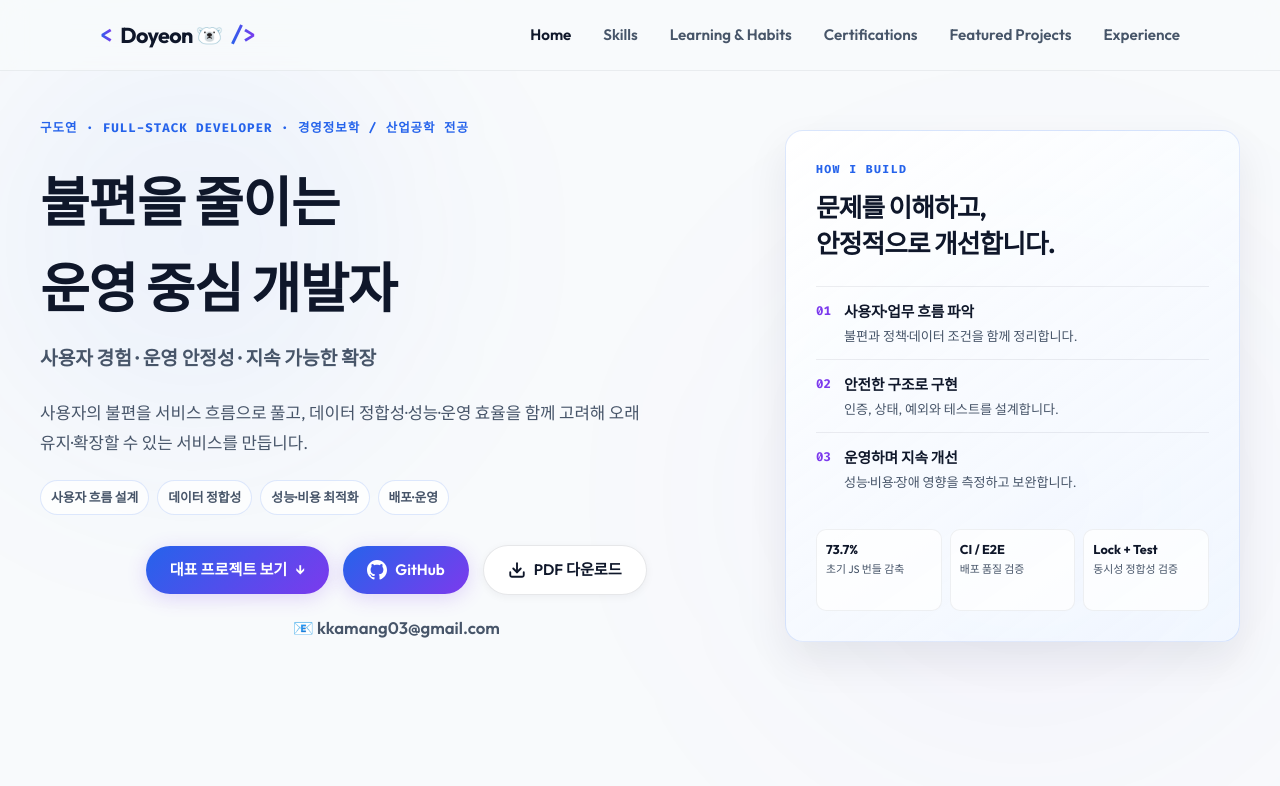
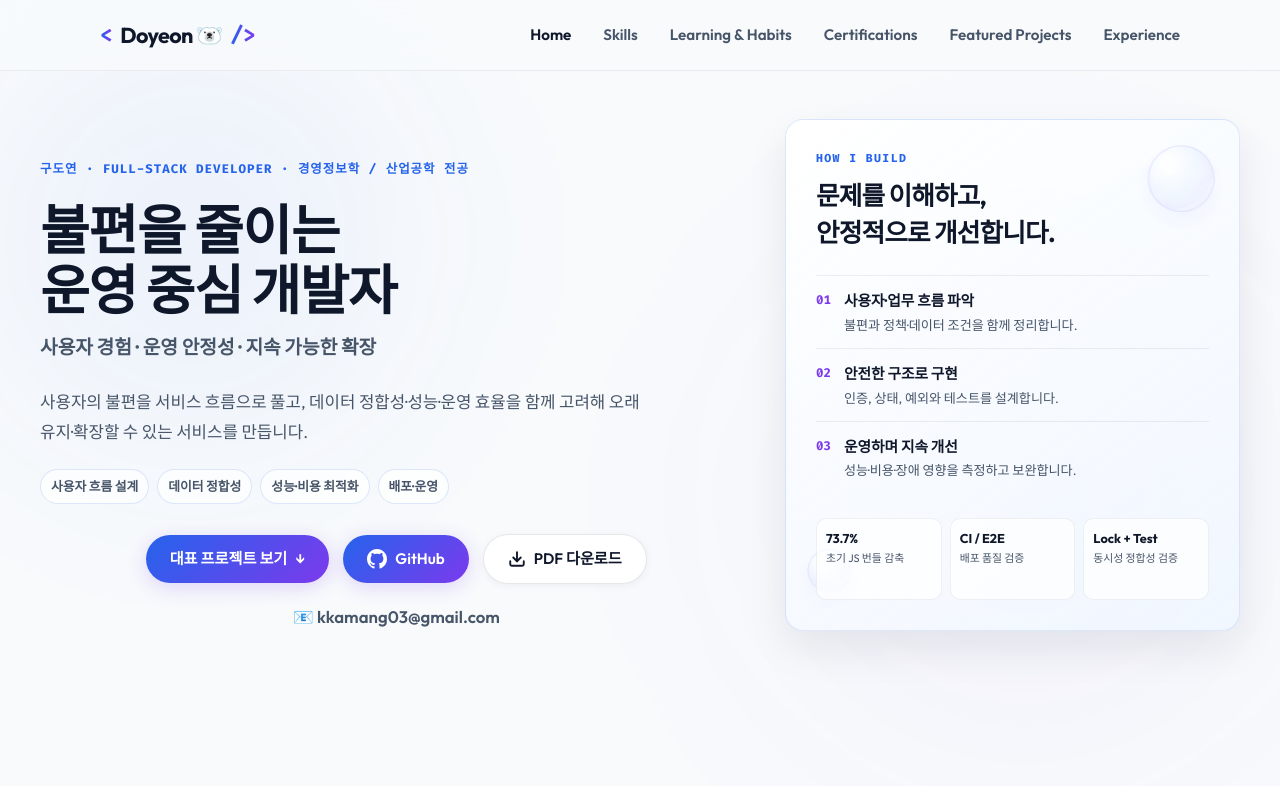
Before and after one commit to dorigum/doyeon-portfolio, a React (Vite) app: page / in a window 1280 px wide. Shown: the top 786 px of the page. Built offline with nearby package versions, Linux system fonts and the light colour scheme.

Commit message:
style: refine hero motion and card reveal order

```diff
--- a/src/index.css
+++ b/src/index.css
@@ -258,7 +258,7 @@ header {
 
 .hero-grid {
   display: grid;
-  grid-template-columns: 1.22fr 0.78fr;
+  grid-template-columns: minmax(0, 1.22fr) minmax(360px, 0.78fr);
   gap: 32px;
   align-items: flex-end;
 }
@@ -266,12 +266,14 @@ header {
 .hero-content {
   display: flex;
   flex-direction: column;
+  min-width: 0;
   align-items: flex-start;
   text-align: left;
 }
 
 .hero-code-panel {
   display: flex;
+  min-width: 0;
   justify-content: flex-end;
   align-items: flex-end;
   width: 100%;
@@ -409,6 +411,7 @@ header {
   font-weight: 800;
   font-family: 'Outfit', 'Noto Sans KR', sans-serif;
   color: var(--text-primary);
+  line-height: 1.12;
   margin-bottom: 12px;
   letter-spacing: -0.02em;
 }
@@ -447,6 +450,9 @@ header {
 }
 
 .impact-panel {
+  position: relative;
+  isolation: isolate;
+  overflow: hidden;
   width: 100%;
   max-width: 455px;
   margin-left: auto;
@@ -455,6 +461,63 @@ header {
   border-radius: 18px;
   background: linear-gradient(145deg, rgba(255, 255, 255, 0.94), rgba(239, 246, 255, 0.8));
   box-shadow: 0 18px 42px rgba(15, 23, 42, 0.08);
+  animation: panel-float 7s ease-in-out infinite;
+}
+
+.impact-panel::before,
+.impact-panel::after {
+  content: '';
+  position: absolute;
+  z-index: 0;
+  border: 1px solid rgba(99, 102, 241, 0.2);
+  border-radius: 50%;
+  background: radial-gradient(circle at 30% 28%, rgba(255, 255, 255, 0.85) 0 7%, rgba(191, 219, 254, 0.16) 42%, rgba(196, 181, 253, 0.1) 70%, transparent 71%);
+  box-shadow: inset -6px -8px 12px rgba(99, 102, 241, 0.07), 0 8px 18px rgba(99, 102, 241, 0.07);
+  pointer-events: none;
+}
+
+.impact-panel::before {
+  top: 22px;
+  right: 22px;
+  width: 64px;
+  height: 64px;
+  animation: bubble-drift-one 8s ease-in-out infinite;
+}
+
+.impact-panel::after {
+  bottom: 32px;
+  left: 18px;
+  width: 42px;
+  height: 42px;
+  animation: bubble-drift-two 6s ease-in-out infinite;
+}
+
+.impact-panel > * {
+  position: relative;
+  z-index: 1;
+}
+
+@keyframes panel-float {
+  0%, 100% { transform: translateY(0); }
+  50% { transform: translateY(-8px); }
+}
+
+@keyframes bubble-drift-one {
+  0%, 100% { transform: translate3d(0, 0, 0) scale(1); opacity: 0.72; }
+  50% { transform: translate3d(-18px, 24px, 0) scale(1.08); opacity: 0.95; }
+}
+
+@keyframes bubble-drift-two {
+  0%, 100% { transform: translate3d(0, 0, 0) scale(1); opacity: 0.6; }
+  50% { transform: translate3d(16px, -28px, 0) scale(0.9); opacity: 0.88; }
+}
+
+@media (prefers-reduced-motion: reduce) {
+  .impact-panel,
+  .impact-panel::before,
+  .impact-panel::after {
+    animation: none;
+  }
 }
 
 .impact-panel-label {
@@ -479,7 +542,7 @@ header {
 .impact-steps strong { display: block; font-size: 0.92rem; }
 .impact-steps p { color: var(--text-secondary); font-size: 0.82rem; line-height: 1.55; margin-top: 2px; word-break: keep-all; }
 .impact-metrics { display: grid; grid-template-columns: repeat(3, 1fr); gap: 8px; }
-.impact-metrics div { min-height: 82px; padding: 11px 9px; border-radius: 10px; background: rgba(255,255,255,.72); border: 1px solid rgba(15,23,42,.06); }
+.impact-metrics div { min-width: 0; min-height: 82px; padding: 11px 9px; border-radius: 10px; background: rgba(255,255,255,.72); border: 1px solid rgba(15,23,42,.06); }
 .impact-metrics strong { display: block; color: var(--text-primary); font-size: 0.8rem; line-height: 1.3; }
 .impact-metrics span { display: block; color: var(--text-secondary); font-size: 0.68rem; line-height: 1.35; margin-top: 5px; word-break: keep-all; }
 
@@ -1838,6 +1901,7 @@ footer {
 .cert-card-standalone.reveal-on-scroll:nth-child(3) { transition-delay: 0.15s; }
 .cert-card-standalone.reveal-on-scroll:nth-child(4) { transition-delay: 0.2s; }
 .cert-card-standalone.reveal-on-scroll:nth-child(5) { transition-delay: 0.25s; }
+.cert-card-standalone.reveal-on-scroll:nth-child(6) { transition-delay: 0.3s; }
 
 .project-card.reveal-on-scroll:nth-child(1) { transition-delay: 0.05s; }
 .project-card.reveal-on-scroll:nth-child(2) { transition-delay: 0.15s; }
```
